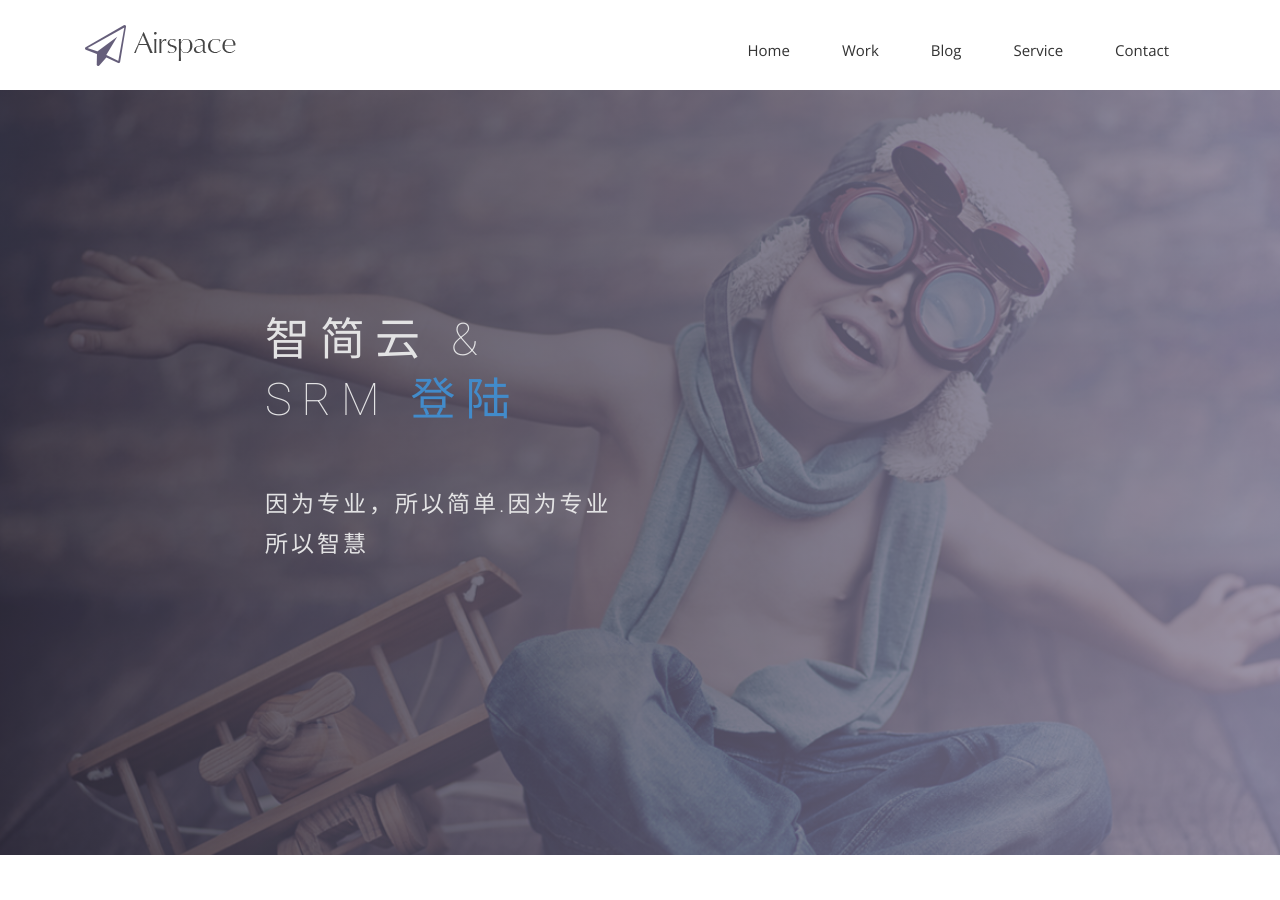
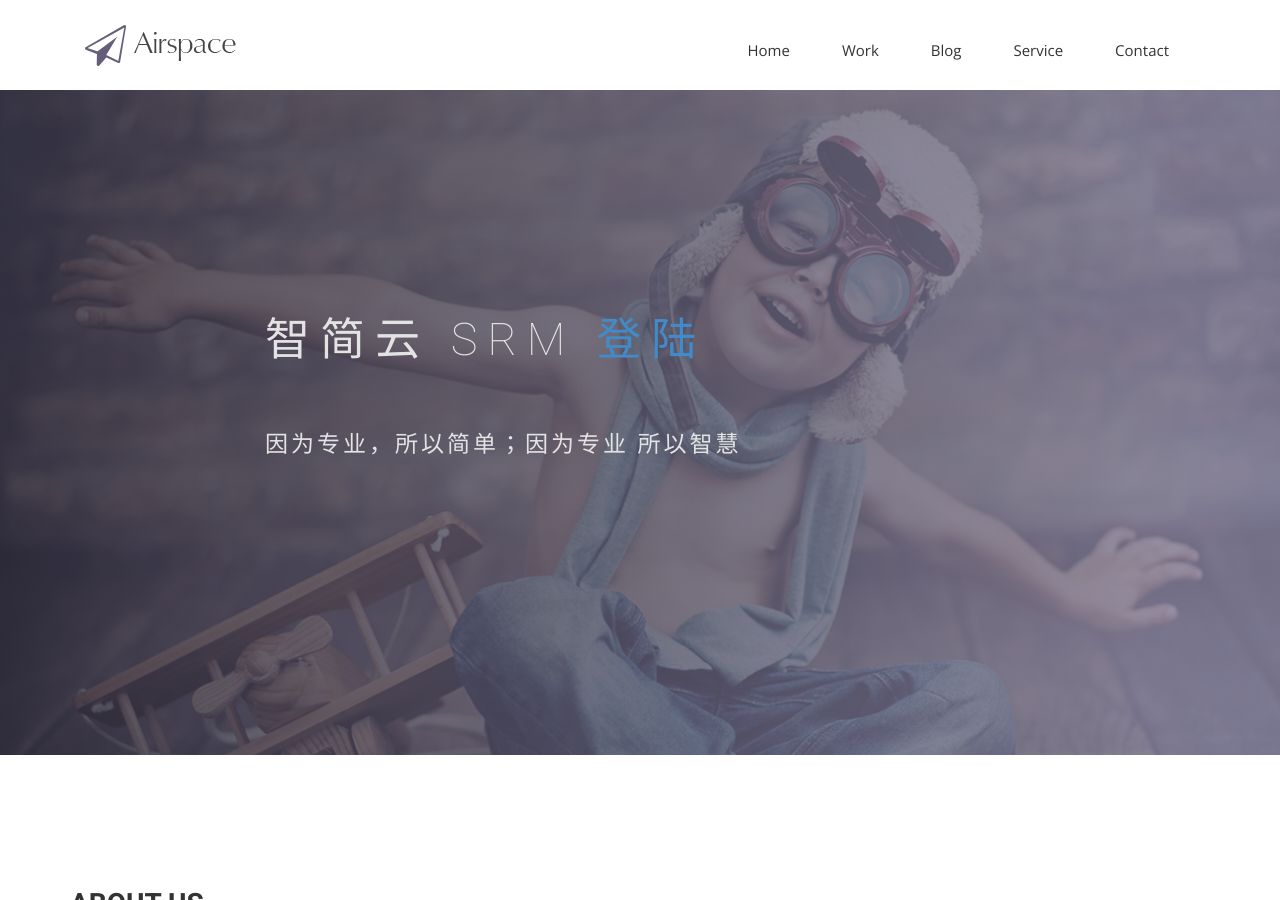
Before and after one commit to dreampivot/slipscloud.github.io, a Jekyll site: the page built from index.html, in a window 1280 px wide and 900 px high. Built offline with Jekyll 4.4.1, drawn with Linux system fonts in a browser that asks for light colours; nearby versions of some CDN libraries; some web fonts are replaced.

Commit message:
Update index.html

```diff
--- a/index.html
+++ b/index.html
@@ -10,8 +10,8 @@ permalink: /
     <div class="row">
       <div class="col-md-10 col-md-offset-2">
         <div class="block">
-          <h1 class="animated fadeInUp">智简云 &#38; <br> SRM <a href="https://slipscloud.bitbucket.io" >登陆</a></h1>
-          <p class="animated fadeInUp">因为专业，所以简单.因为专业 </br> 所以智慧</p>
+          <h1 class="animated fadeInUp">智简云 SRM <a href="https://slipscloud.bitbucket.io" >登陆</a></h1>
+          <p class="animated fadeInUp">因为专业，所以简单；因为专业 所以智慧</p>
         </div>
       </div>
     </div>
```
